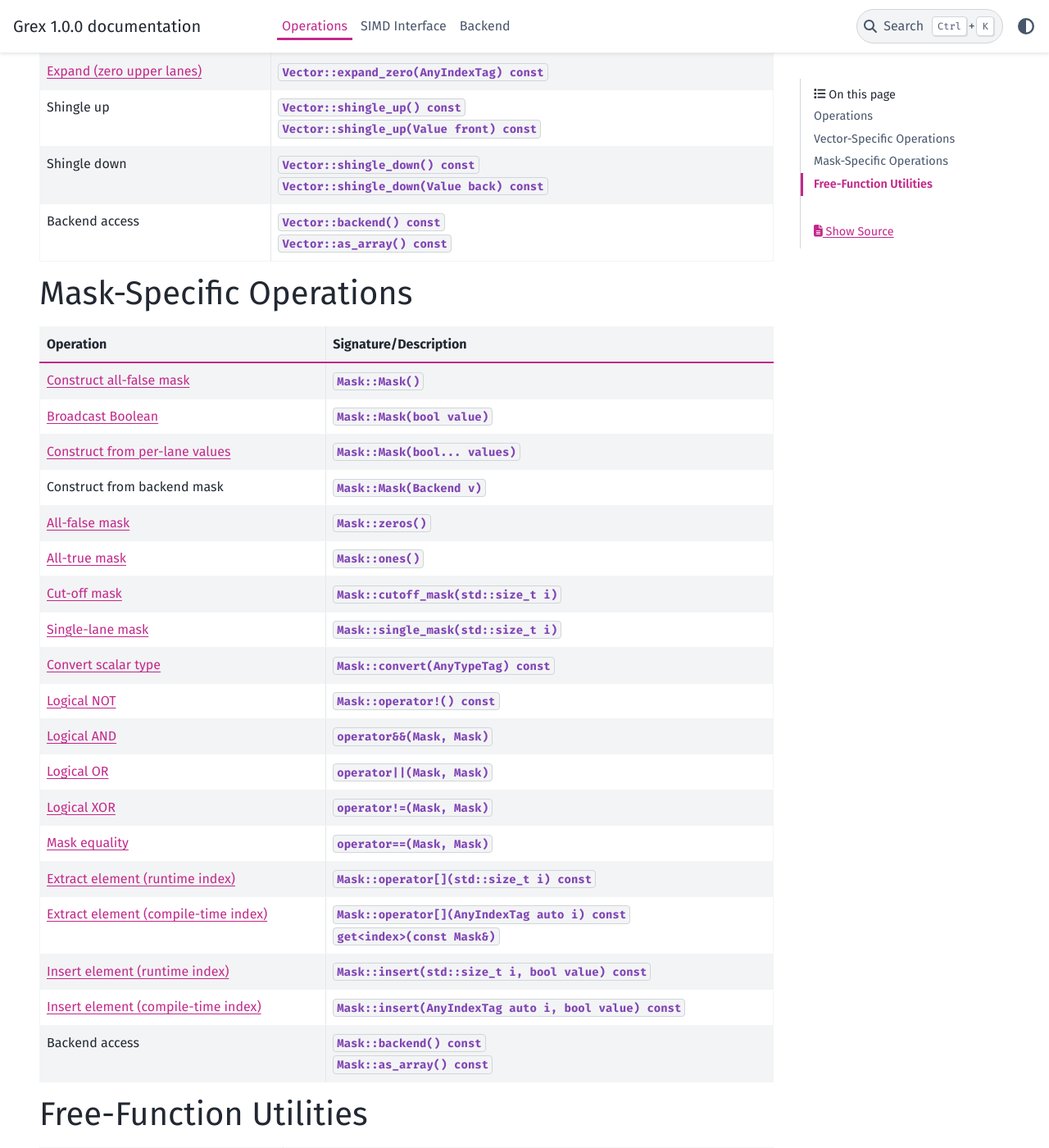
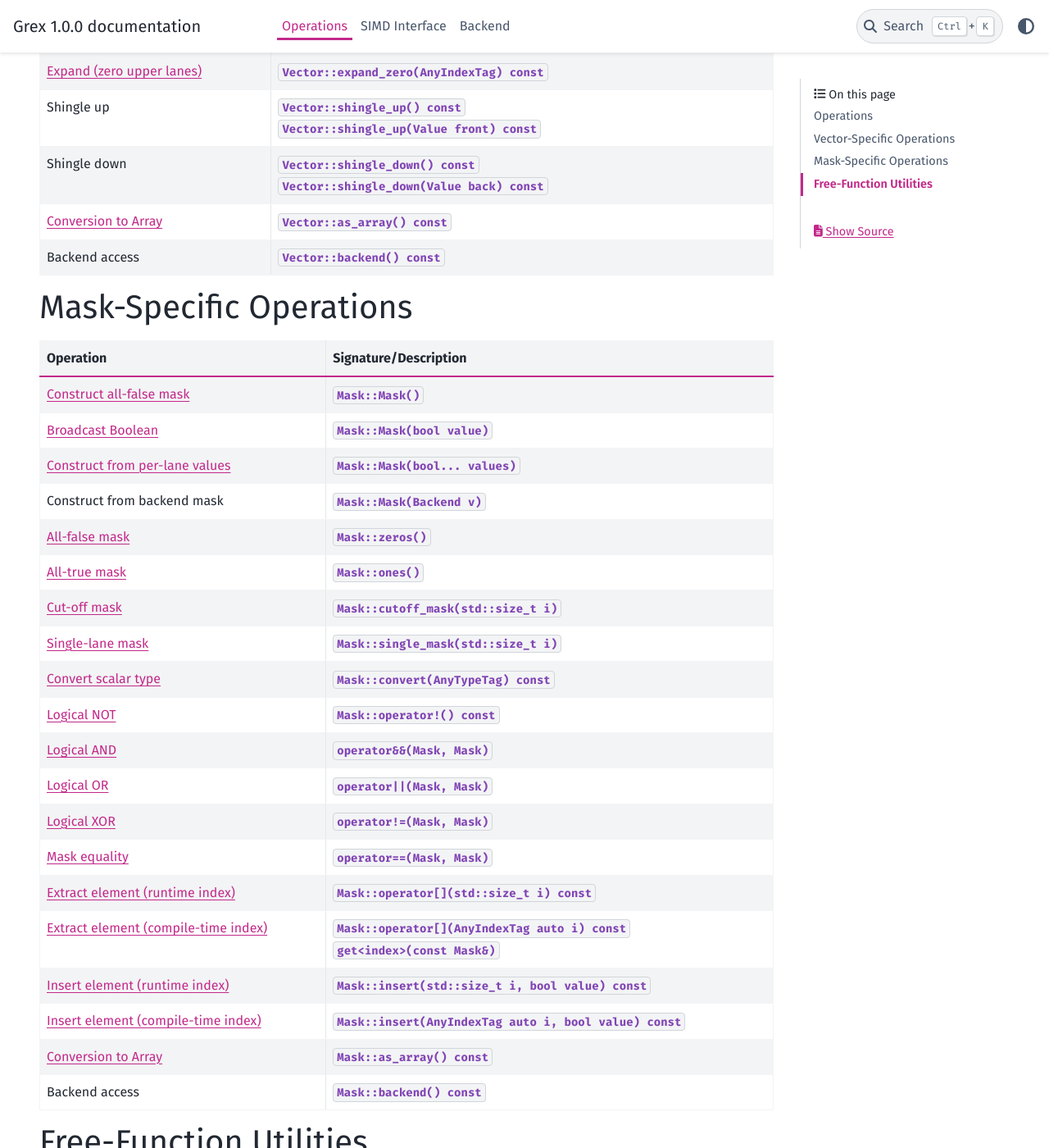
Before and after one commit to KurtBoehm/grex, a Sphinx documentation site: the page built from docs/operations.rst, in a window 1280 px wide and 1400 px high, scrolled down 3357 px. Shown: the whole window at 82% size. Built offline with Sphinx 7.4.7 and the PyData theme 0.15.4, drawn with Linux system fonts in a browser that asks for light colours.

Commit message:
Document the conversion to array and extract the common parts to a shared header

```diff
--- a/docs/backend.rst
+++ b/docs/backend.rst
@@ -12,6 +12,7 @@ These pages give an overview over the operations that a backend needs to impleme
    operations/store
    operations/insert
    operations/extract
+   operations/to-array
    operations/expand
    operations/convert
    operations/arithmetic
--- a/docs/operations.rst
+++ b/docs/operations.rst
@@ -192,9 +192,11 @@ Vector-Specific Operations
      - | :cpp:func:`Vector::shingle_down() const <Vector grex::Vector::shingle_down() const>`
        | :cpp:func:`Vector::shingle_down(Value back) const <Vector grex::Vector::shingle_down(Value) const>`
 
+   * - :ref:`Conversion to Array <operations-to-array-mask-std-array>`
+     - :cpp:func:`Vector::as_array() const <std::array grex::Vector::as_array() const>`
+
    * - Backend access
-     - | :cpp:func:`Vector::backend() const <Backend grex::Vector::backend() const>`
-       | :cpp:func:`Vector::as_array() const <std::array grex::Vector::as_array() const>`
+     - :cpp:func:`Vector::backend() const <Backend grex::Vector::backend() const>`
 
 ########################
 Mask-Specific Operations
@@ -261,9 +263,11 @@ Mask-Specific Operations
    * - :ref:`Insert element (compile-time index) <operations-insert-mask-ct>`
      - :cpp:func:`Mask::insert(AnyIndexTag auto i, bool value) const <Mask grex::Mask::insert(AnyIndexTag, bool) const>`
 
+   * - :ref:`Conversion to Array <operations-to-array-vector-std-array>`
+     - :cpp:func:`Mask::as_array() const <std::array grex::Mask::as_array() const>`
+
    * - Backend access
-     - | :cpp:func:`Mask::backend() const <Backend grex::Mask::backend() const>`
-       | :cpp:func:`Mask::as_array() const <std::array grex::Mask::as_array() const>`
+     - :cpp:func:`Mask::backend() const <Backend grex::Mask::backend() const>`
 
 #######################
 Free-Function Utilities
--- a/docs/operations/insert.rst
+++ b/docs/operations/insert.rst
@@ -21,7 +21,6 @@ Vector Insertion (Compile-Time Index)
    ======
 
    - **Sub-native**: forwards to the backing native vector.
-
    - **Super-native**:
 
      - If :math:`\text{index} < N / 2`: insert into ``lower`` at ``index``; ``upper`` unchanged.
```
Also changed, not shown: docs/operations/to-array.rst (added, +100 -0 lines), 5 other files.
